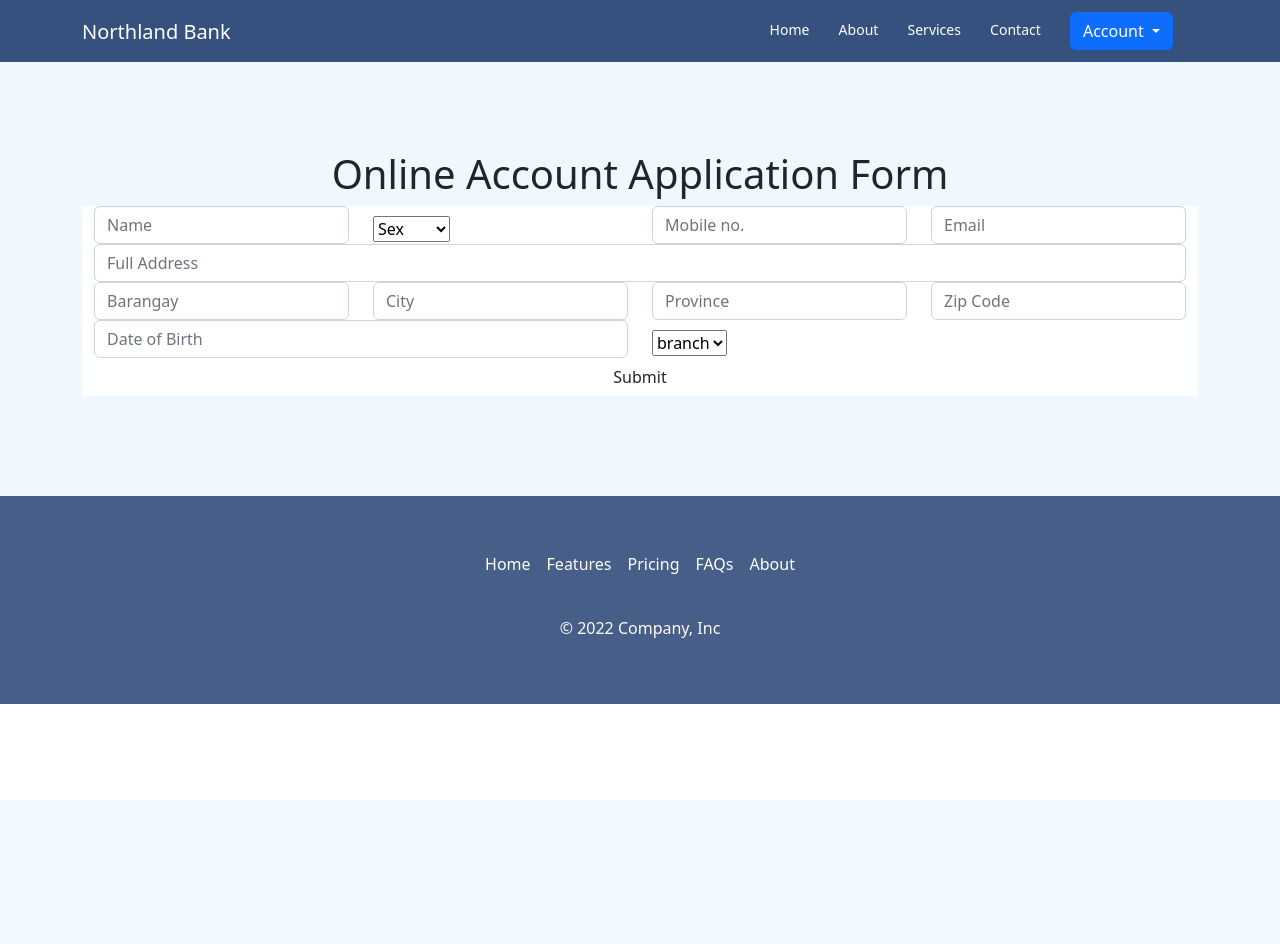
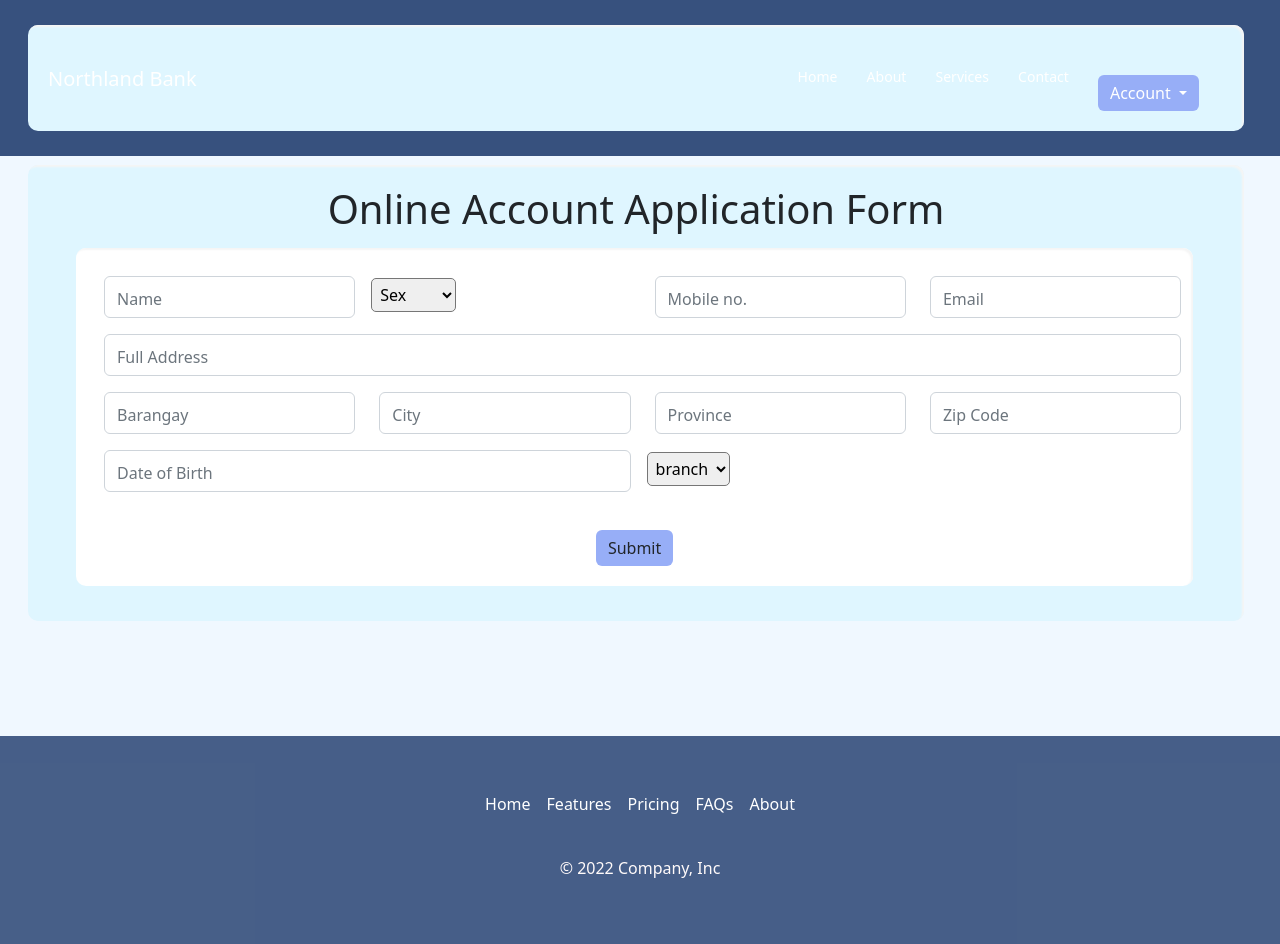
Before and after one commit to Crunchies3/CST4-website, a PHP site: page /applicationPage.php in a window 1280 px wide. Before the commit the page ends 800 px from the top, so only its background shows below. Run offline with PHP 8.4, Linux system fonts and the light colour scheme.

Commit message:
Update style.css

```diff
--- a/style.css
+++ b/style.css
@@ -316,68 +316,28 @@ footer p {
 
 /***** Application Page *****/
 
-/* .container {
+.container {
     width: 95%;
     max-width: 400%;
     background: #DFF6FF;
-    padding: 30px;
-    margin: 0 28px;
+    padding: 20px;
+    margin: 15px 28px;
     border-radius: 10px;
     box-shadow: inset -2px 2px 2px whitesmoke;
-} */
-.main-user-info {
-    display: flex;
-    flex-wrap: wrap;
-    justify-content: space-between;
-    padding: 3px 0;
 }
-.user-input-box:nth-child(2n){
-    justify-content: end;
-}
-.user-input-box {
-    display: flex;
-    flex-wrap: wrap;
-    width: 40%;
-    padding-bottom: 15px;
-}
-.user-input-box label {
-    width: 100%;
-    color: black;
-    font-size: 20px;
-    font-weight: 60%;
-    margin: 2px 0;
-}
-.user-input-box input {
-    height: 60%;
-    width: 100%;
-    border-radius: 7px;
-    outline:none;
-    border: 1px solid grey ;
-    padding: 0 20px;
-}
-.gender-title {
-    color: #000;
-    font-size: 20px;
-    font-weight: 400;
-    border-bottom: 1px solid white;
-}
-.gender-category {
-    margin: 20px;
-    color: #000;
-}
-.gender-category label {
-    padding: 0 20px 0 5px;
-}
-.format-submit-btn {
-    cursor: pointer;
-}
-.format-submit-btn input {
-    display: block;
-    width: 20%;
-
-    margin-top: 10px;
-    font-size: 20px;
-    padding: 7px;
-    border: none;
+.form-control {
+    padding-top: 10px;
+    margin: 8px;
 
 }
+.btn {
+    margin-top: 30px;
+   background-color: #97aef7;
+   border: none;
+}
+.dropbtn {
+    margin: 2x;
+    border-radius: 5px;
+    padding: 4px;
+
+}
```
